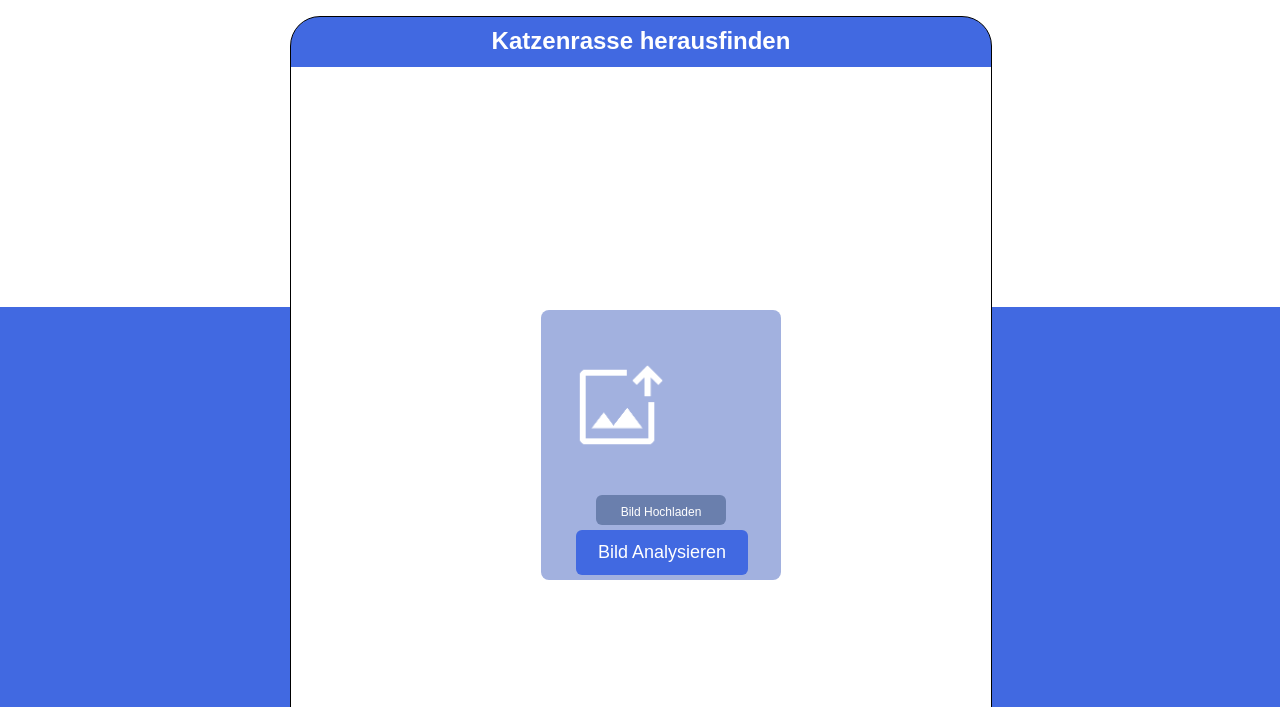
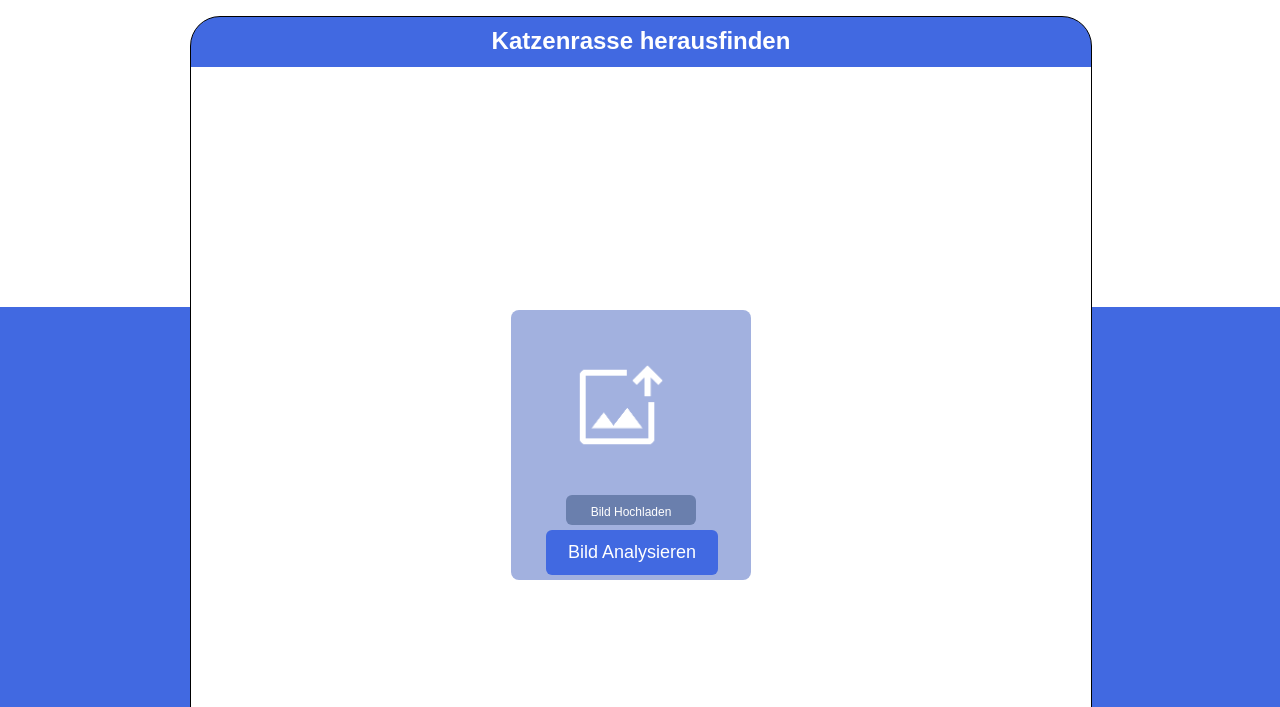
Before and after one commit to karpfenwimpel/miezi-website, a plain HTML site: page findcatbreed.html in a window 1280 px wide. Shown: the part 93-800 px from the top of the page. Drawn offline with Linux system fonts and the light colour scheme.

Commit message:
Add files via upload

```diff
--- a/style.css
+++ b/style.css
@@ -101,13 +101,13 @@ img {
 }
 
 .white-box {
-    width: 700px;
+    width: 900px;
     height: 1000px;
     background: linear-gradient(to bottom, royalblue 0%, royalblue 50px, white 50px, white 100%);
     border: solid;
     border-color: black;
     border-width: 1px;
-    margin-left: 100px;
+    margin-left: 00px;
     border-radius: 30px;
 
 
@@ -122,7 +122,7 @@ h2 {
 .image-drop-field {
     background-color: rgb(162, 177, 223);
     align-self: center;
-    margin-left: 250px;
+    margin-left: 320px;
     margin-top: 250px;
     width: 200px;
     height: 250px;
@@ -184,7 +184,6 @@ h2 {
     font-family: sans-serif;
 }
 
-/* Nutzer-Bubble */
 .user-bubble {
     align-self: flex-end;
     background: #4a90e2;
@@ -194,7 +193,6 @@ h2 {
     max-width: 80%;
 }
 
-/* KI-Bubble */
 .ai-bubble {
     align-self: flex-start;
     background: #e8e8e8;
```
